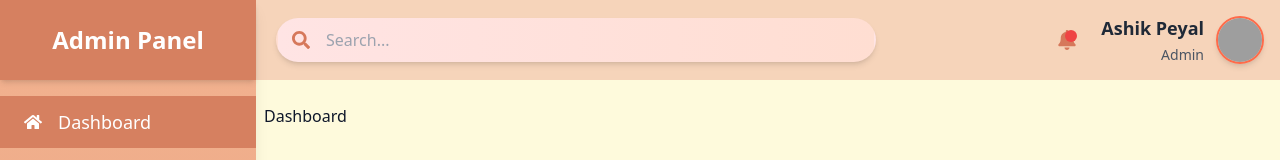
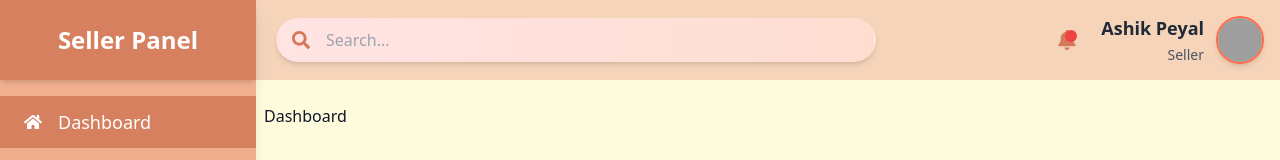
Before and after one commit to AshikurZaman01/Multi-Vendor-Ecommerce-Website-MERN, a React (Vite) app in the folder Front End/: page /sellerMainLayout/dashboard in a window 1280 px wide. Shown: the top 160 px of the page. Built offline with nearby package versions, Linux system fonts and the light colour scheme; grey boxes are pictures that could not be loaded.

Commit message:
make Dashboard active in the seller Dashboard

```diff
--- a/Front End/src/Components/Views/Auth/Admin/AdminLogin/AdminLogin.jsx
+++ b/Front End/src/Components/Views/Auth/Admin/AdminLogin/AdminLogin.jsx
@@ -6,7 +6,9 @@ const AdminLogin = () => {
             <div className="flex flex-col sm:flex-row rounded-lg w-full max-w-md overflow-hidden bg-white shadow-xl">
                 <div className="p-8 w-full">
                     <h2 className="text-3xl font-bold text-center text-gray-800 mb-6">Admin Login</h2>
+
                     <AdminForm />
+
                 </div>
             </div>
         </div>
--- a/Front End/src/Components/Views/Auth/SellerDashboard/SellerLogin/SellerLogin.jsx
+++ b/Front End/src/Components/Views/Auth/SellerDashboard/SellerLogin/SellerLogin.jsx
@@ -5,7 +5,7 @@ const SellerLogin = () => {
         <div className="flex items-center justify-center min-h-screen bg-gradient-to-r from-purple-500 to-pink-500 p-4">
             <div className="flex flex-col sm:flex-row rounded-lg w-full max-w-md overflow-hidden bg-white shadow-xl">
                 <div className="p-8 w-full">
-                    <h2 className="text-3xl font-bold text-center text-gray-800 mb-6">Admin Login</h2>
+                    <h2 className="text-3xl font-bold text-center text-gray-800 mb-6">Seller Login</h2>
                     <SellerLoginForm />
                 </div>
             </div>
--- a/Front End/src/Components/Views/Auth/SellerDashboard/SellerMainLayout/SellerHeader/SellerProfile.jsx
+++ b/Front End/src/Components/Views/Auth/SellerDashboard/SellerMainLayout/SellerHeader/SellerProfile.jsx
@@ -14,7 +14,7 @@ const SellerProfile = () => {
             <div className="flex items-center gap-3">
                 <div className="text-right">
                     <h2 className="text-lg font-semibold text-gray-800">Ashik Peyal</h2>
-                    <span className="text-sm font-normal text-gray-600">Admin</span>
+                    <span className="text-sm font-normal text-gray-600">Seller</span>
                 </div>
 
                 {/* Profile Image */}
--- a/Front End/src/Components/Views/Auth/SellerDashboard/SellerMainLayout/SellerMainLayout.jsx
+++ b/Front End/src/Components/Views/Auth/SellerDashboard/SellerMainLayout/SellerMainLayout.jsx
@@ -1,27 +1,19 @@
-import { Outlet } from "react-router-dom"
-import SellerSidebar from "./SellerSidebar/SellerSidebar"
-import SellerHeader from "./SellerHeader/SellerHeader"
+import { Outlet } from "react-router-dom";
+import SellerSidebar from "./SellerSidebar/SellerSidebar";
+import SellerHeader from "./SellerHeader/SellerHeader";
 
-const sellerMainLayout = () => {
+const SellerMainLayout = () => {
     return (
-
         <div className="flex">
-
             <SellerSidebar />
-
             <div className="flex-1 min-h-screen bg-[#FEFADC] text-slate-900">
-
                 <SellerHeader />
-
                 <main className="p-6 ml-0 lg:ml-60">
                     <Outlet />
                 </main>
-
             </div>
-
         </div>
-
-    )
+    );
 }
 
-export default sellerMainLayout
+export default SellerMainLayout;
--- a/Front End/src/Components/Views/Auth/SellerDashboard/SellerMainLayout/SellerSidebar/SellerSidebar.jsx
+++ b/Front End/src/Components/Views/Auth/SellerDashboard/SellerMainLayout/SellerSidebar/SellerSidebar.jsx
@@ -1,7 +1,7 @@
 import { useState } from 'react';
-import { FaBars, FaHome, FaTimes, FaUsers, FaUserSlash } from 'react-icons/fa';
+import { FaBars, FaHome, FaTimes } from 'react-icons/fa';
 import { MdOutlinePayment, MdOutlineSupportAgent } from 'react-icons/md';
-import { RiCustomerServiceFill, RiGitClosePullRequestLine } from 'react-icons/ri';
+import { RiCustomerServiceFill } from 'react-icons/ri';
 import SellerLogout from './SellerLogout';
 import SellerNav from './SellerNav';
 import { RiShoppingBagFill } from "react-icons/ri";
@@ -50,7 +50,7 @@ const SellerSidebar = () => {
             <div className={`fixed top-0 left-0 h-full w-64 bg-gradient-to-b from-[#F3B391] to-[#E39A75] text-slate-800 shadow-lg flex flex-col transform ${isOpen ? 'translate-x-0' : '-translate-x-full'} lg:translate-x-0 transition-transform duration-300 ease-in-out z-10`}>
 
                 <div className="flex items-center justify-center h-20 shadow-md text-white text-2xl font-bold bg-[#D68060] px-4 py-10">
-                    <span>Admin Panel</span>
+                    <span>Seller Panel</span>
                 </div>
 
                 <SellerNav routes={routes} isOpen={isOpen} setIsOpen={setIsOpen} onRouteClick={handleRouteClick} />
```
Also changed, not shown: Front End/src/main.jsx (+6 -2 lines).
